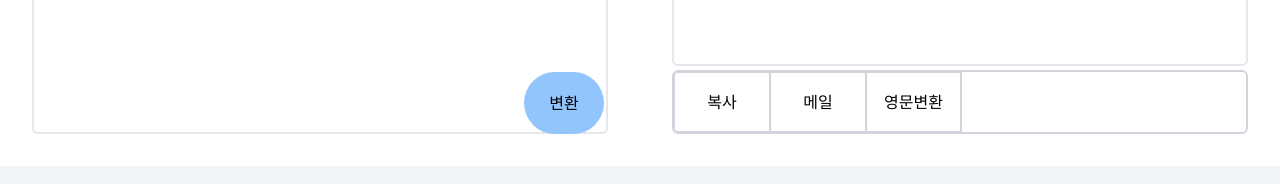
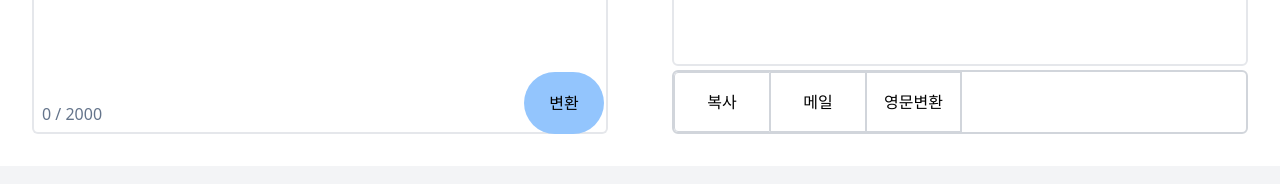
Before and after one commit to chanwonlee/honorific-converter, a Next.js app: page / in a window 1280 px wide. Shown: the part 558-742 px from the top of the page. Built offline with nearby package versions, Linux system fonts and the light colour scheme.

Commit message:
feat: 글자수 표시 기능 추가

```diff
--- a/src/app/_component/TranslateForm.tsx
+++ b/src/app/_component/TranslateForm.tsx
@@ -4,9 +4,14 @@ import { useState } from "react";
 
 export default ({ onSubmit }: { onSubmit: (text: string) => void }) => {
   const [inputText, setInputText] = useState("");
+  let [inputCount, setInputCount] = useState(0);
 
   const handleClick = () => {
     onSubmit(inputText);
+  };
+
+  const onInputHandler = (e: any) => {
+    setInputCount(e.target.value.length);
   };
 
   return (
@@ -14,9 +19,17 @@ export default ({ onSubmit }: { onSubmit: (text: string) => void }) => {
       <textarea
         className="flex-grow resize-none rounded-t-md border-l-2 border-r-2 border-t-2 p-10 text-xl focus:outline-none"
         value={inputText}
-        onChange={(e) => setInputText(e.target.value)}
+        maxLength={2000}
+        onChange={(e) => {
+          setInputText(e.target.value);
+          onInputHandler(e);
+        }}
       ></textarea>
-      <div className="mb-8 flex h-16 justify-end rounded-b-md border-b-2 border-l-2 border-r-2">
+      <div className="mb-8 flex h-16 justify-between rounded-b-md border-b-2 border-l-2 border-r-2">
+        <p className="pl-2 pt-8">
+          <span className="text-slate-500">{inputCount}</span>
+          <span className="text-slate-500"> / 2000</span>
+        </p>
         <button
           className="m-0.5 h-full w-20 rounded-full bg-blue-300 hover:bg-blue-400 focus:outline-none"
           onClick={handleClick}
```
